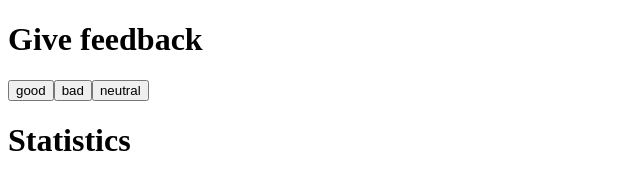
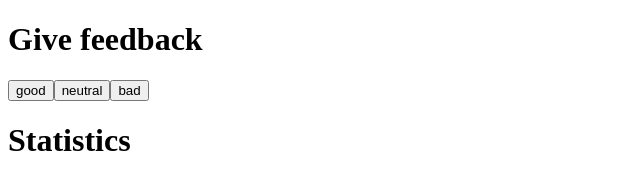
Before and after one commit to Khawla-1006/Fullstack-Open-Part1, a React (Vite) app in the folder unicafe/: page / in a window 1280 px wide. Shown: the top 170 px of the page, without its empty margins (0-640 px from the left). Built offline with nearby package versions, Linux system fonts and the light colour scheme.

Commit message:
Unicafe step 5 exercise 1.10

```diff
--- a/unicafe/src/App.jsx
+++ b/unicafe/src/App.jsx
@@ -1,17 +1,42 @@
 import { useState } from 'react'
 
-const Button = (props) =>{
+const FeedSubmission = (props) =>{
   return <button onClick={props.handleClick}>{props.text}</button>
 }
 
-const Statistics = (props) =>{
+const Button = (props) =>{
+  return (
+    <>
+    <FeedSubmission text = 'good' handleClick = {props.handleGoodSubmit} />
+    <FeedSubmission text = 'neutral' handleClick = {props.handleNeutralSubmit} />
+    <FeedSubmission text = 'bad' handleClick = {props.handleBadSubmit} />
+    </>
+  )
+}
+
+const StatisticLine = (props) =>{
+  console.log(props.value)
   if(!props.value){
     return;
   }else{
     return <p>{props.text} {props.value}</p>
-
   }
 }
+
+const Statistics = (props) =>{
+  console.log(props)
+  return(
+    <>
+    <StatisticLine text="good" value={props.goodFeeds} />
+    <StatisticLine text="neutral" value={props.neutralFeeds} />
+    <StatisticLine text="bad" value={props.badFeeds} />
+    <StatisticLine text="all" value={props.allFeeds} />
+    <StatisticLine text="average" value={props.average} />
+    <StatisticLine text="positive" value={props.positiveFeeds} />
+    </>
+  )
+}
+
 
 
 const App = () => {
@@ -60,18 +85,22 @@ const App = () => {
     <div>
 
       <h1>Give feedback</h1>
-    <Button handleClick={handleGood} text="good" />
-    <Button handleClick={handleBad} text="bad" />
-    <Button handleClick={handleNeutral} text="neutral" />
+    <Button
+    handleGoodSubmit = {handleGood}
+    handleNeutralSubmit = {handleNeutral}
+    handleBadSubmit = {handleBad}
+    />
 
       <h1>Statistics</h1>
       {display()}
-    <Statistics text='good' value={good} />
-    <Statistics text='bad' value={bad} />
-    <Statistics text='neutral' value={neutral} />
-    <Statistics text='all' value={all} />
-    <Statistics text='average' value={average()} />
-    <Statistics text='positive' value={positiveFeed()} />
+    <Statistics
+    goodFeeds = {good}
+    badFeeds = {bad}
+    neutralFeeds = {neutral}
+    allFeeds = {all}
+    average = {average()}
+    positiveFeeds = {positiveFeed()}
+    />
     </div>
   )
 }
```
